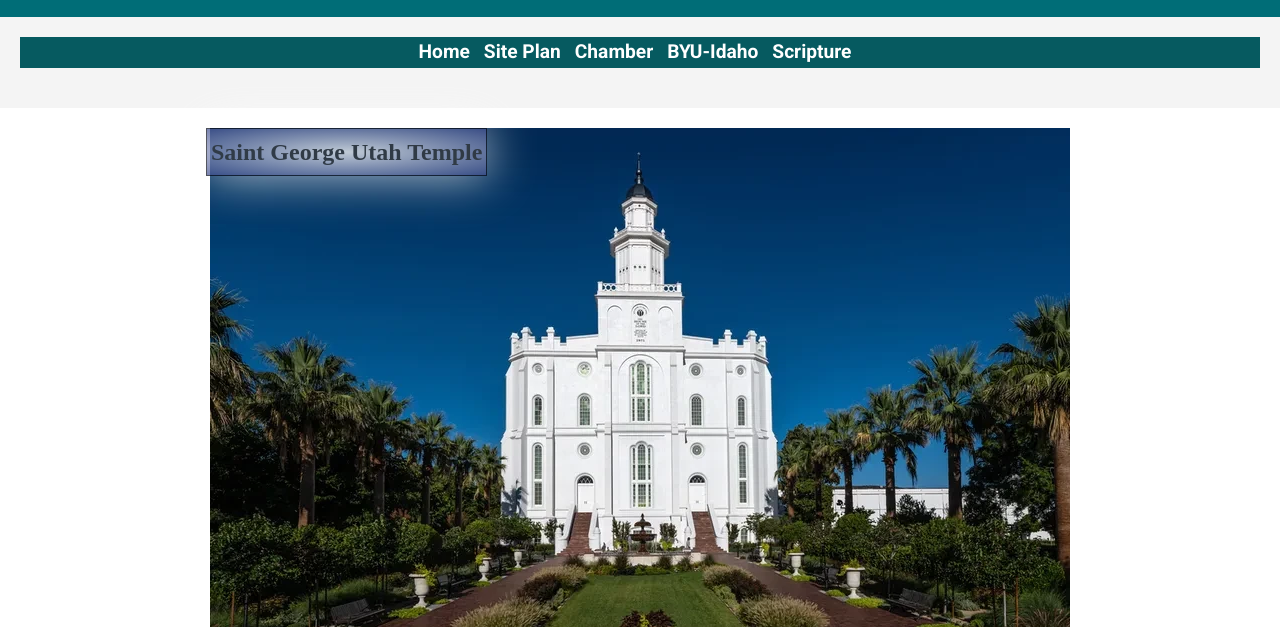
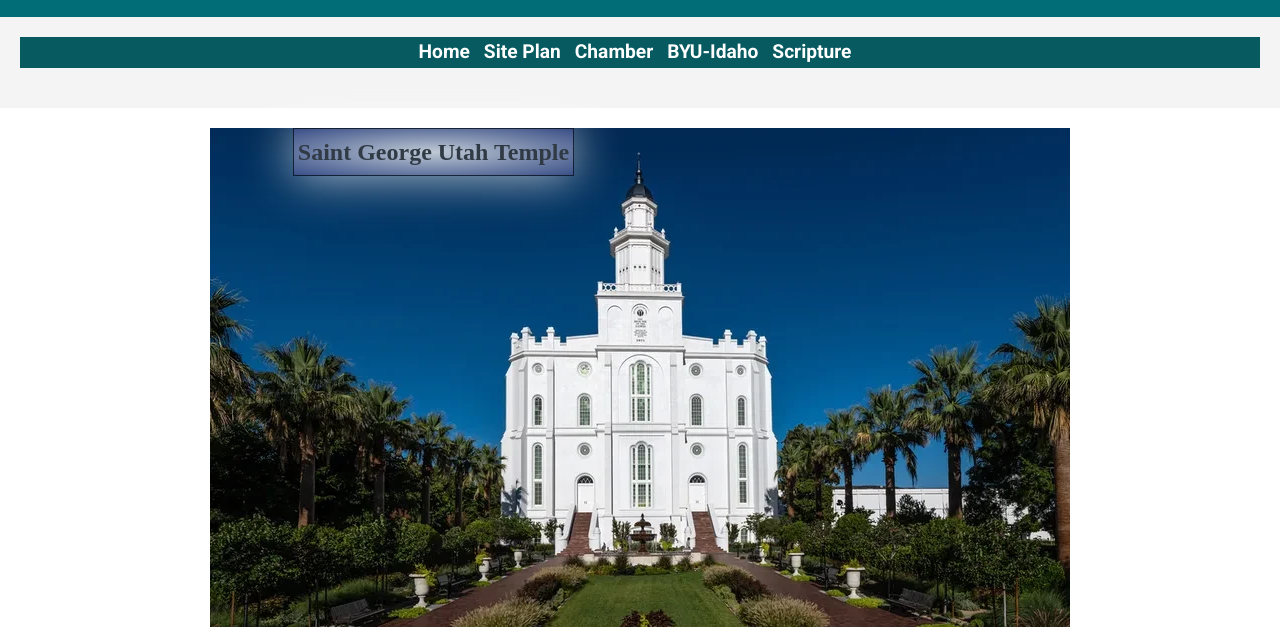
Before and after one commit to KillerK1998/WDD230, a plain HTML site: page index.html in a window 1280 px wide. Shown: the part 173-800 px from the top of the page. Drawn offline with nearby package versions, Linux system fonts and the light colour scheme.

Commit message:
edited styles

```diff
--- a/styles/base.css
+++ b/styles/base.css
@@ -157,7 +157,7 @@ iframe {
 .herolabel {
 	position: absolute;
 	top: 0%;
-	left: 15%;
+	left: 22%;
 	background: radial-gradient(#fff, #4D5B97);
 	border: 1px solid rgba(0,0,0,.75);
 	padding: 0rem;
```
